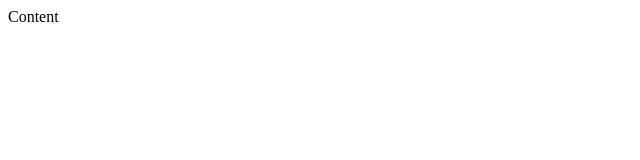
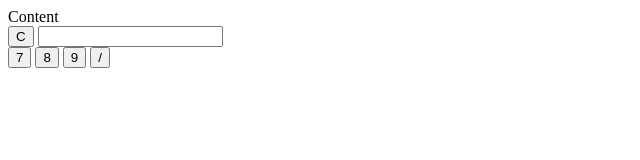
Before and after one commit to Vedeckas/06-19-calculator, a website: page index.html in a window 1280 px wide. Shown: the whole page, without its empty margins (0-640 px from the left). Drawn offline with Linux system fonts and the light colour scheme.

Commit message:
Iniciate commit

```diff
--- a/index.html
+++ b/index.html
@@ -7,5 +7,15 @@
 </head>
 <body>
     Content
+    <div class="container">
+        <form name="calc">
+            <input type="button" class="button" value="C" onclick="calc.display.value=''" id="del">
+            <input type="text" class="display" name="display"><br>
+
+            <input type="button" class="button" value="7" onclick="calc.display.value+='7'">
+            <input type="button" class="button" value="8" onclick="calc.display.value+='8'">
+            <input type="button" class="button" value="9" onclick="calc.display.value+='9'">
+            <input type="button" class="button" value="/" onclick="calc.display.value+='/'"><br>
+
 </body>
 </html>
```
